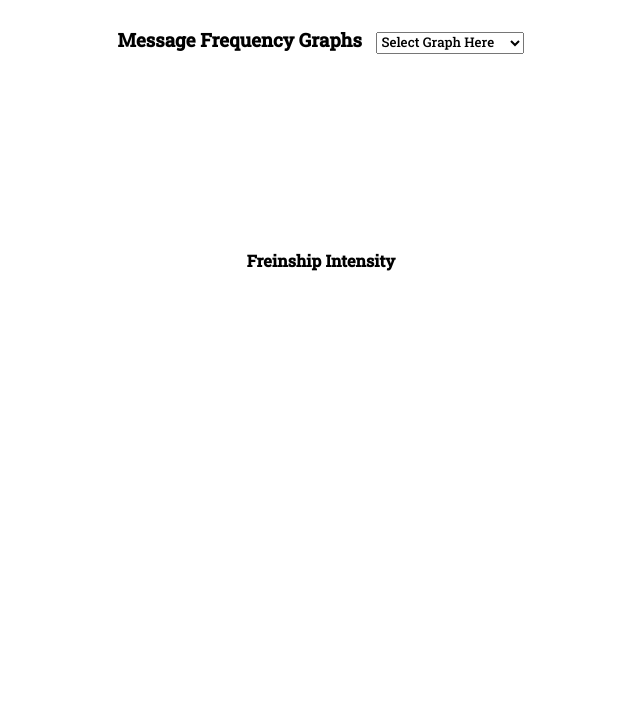
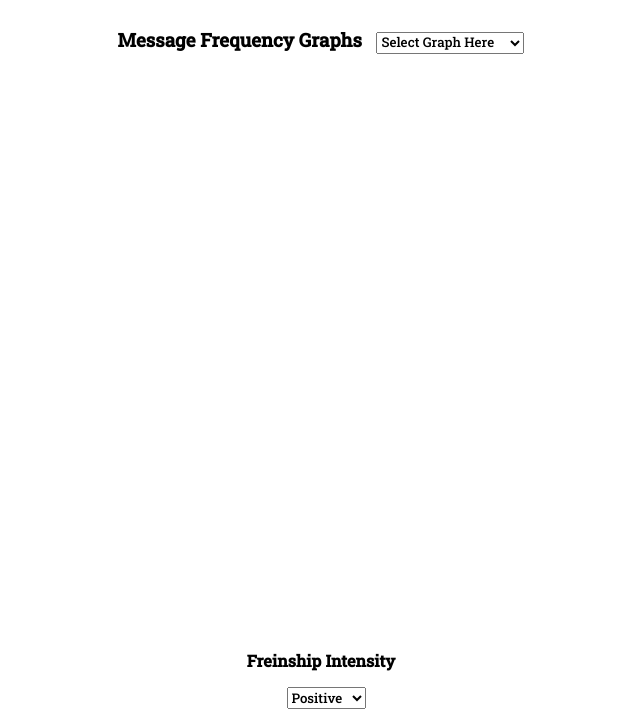
Before and after one commit to tiffanybuu/fb_visualizer_design_1, a website with bundled scripts: page public/index.html in a window 1280 px wide. Shown: the part 72-800 px from the top of the page, without its empty margins (319-959 px from the left). Built offline with nearby package versions, Linux system fonts and the light colour scheme; files whose address does not match are found by name.

Commit message:
added the dropdown menu for sentiment options

```diff
--- a/public/index.css
+++ b/public/index.css
@@ -26,6 +26,11 @@
     /* align-items: center;
     margin-left: 950px;  */
     /* margin-top: 100px;  */
+}
+.dropdown-sentiments
+{
+    margin-left: 10px;
+    font-family: 'Roboto Slab'
 }
 .tooltip-freq, .tooltip-num-calls {
     position: absolute;
--- a/public/index.html
+++ b/public/index.html
@@ -20,7 +20,7 @@
     </svg>
   </div>
   <div class='intensity-graph' style="padding-top: 20px; position: relative; margin-top:0px">
-    <h3 class="dropdown-header">Freinship Intensity</h3>
+    <h3 class="dropdown-header">Freinship Intensity</h3><select class="dropdown-sentiments"></select>
     <svg class="senti2" width="900" height="500"></svg>
     <div id="intensity_legend" style="margin:25px 50px 50px 25px"></div>
 
--- a/src/index.js
+++ b/src/index.js
@@ -43,11 +43,13 @@ const freq_selection_data = [
     }
 ]
 
+const sentiment_options = [{sent:"Positive"},{sent:"Negative"}];
 
 
-// window.addEventListener("load", populateFreqGraph);
+window.addEventListener("load", populateFreqGraph);
 window.addEventListener("load", populateFreqDropdown);
-window.addEventListener("load", sentimentBars);
+window.addEventListener("load", populateSentDropdown)
+;window.addEventListener("load", sentimentBars);
 
 function populateFreqGraph(index) {
     const svg = d3.select(".freq")
@@ -484,7 +486,7 @@ function populateFreqDropdown() {
     })
 }
 
-function sentimentBars() {
+function sentimentBars(index) {
     // function for the intensity bars reading sentiments.json file
     var color1 = '#FADEC6';
     var color2 = '#CE6A12';
@@ -599,3 +601,16 @@ function sentimentBars() {
 
 
 }
+function populateSentDropdown() {
+    const select = d3.select(".dropdown-sentiments")
+
+    select.selectAll('option')
+        .data(sentiment_options)
+        .join('option')
+        .text(d => d.sent)
+
+
+    select.on("change", (changeEvent, dataPoint) => {
+        sentimentBars(changeEvent.target.selectedIndex)})
+
+}
```
